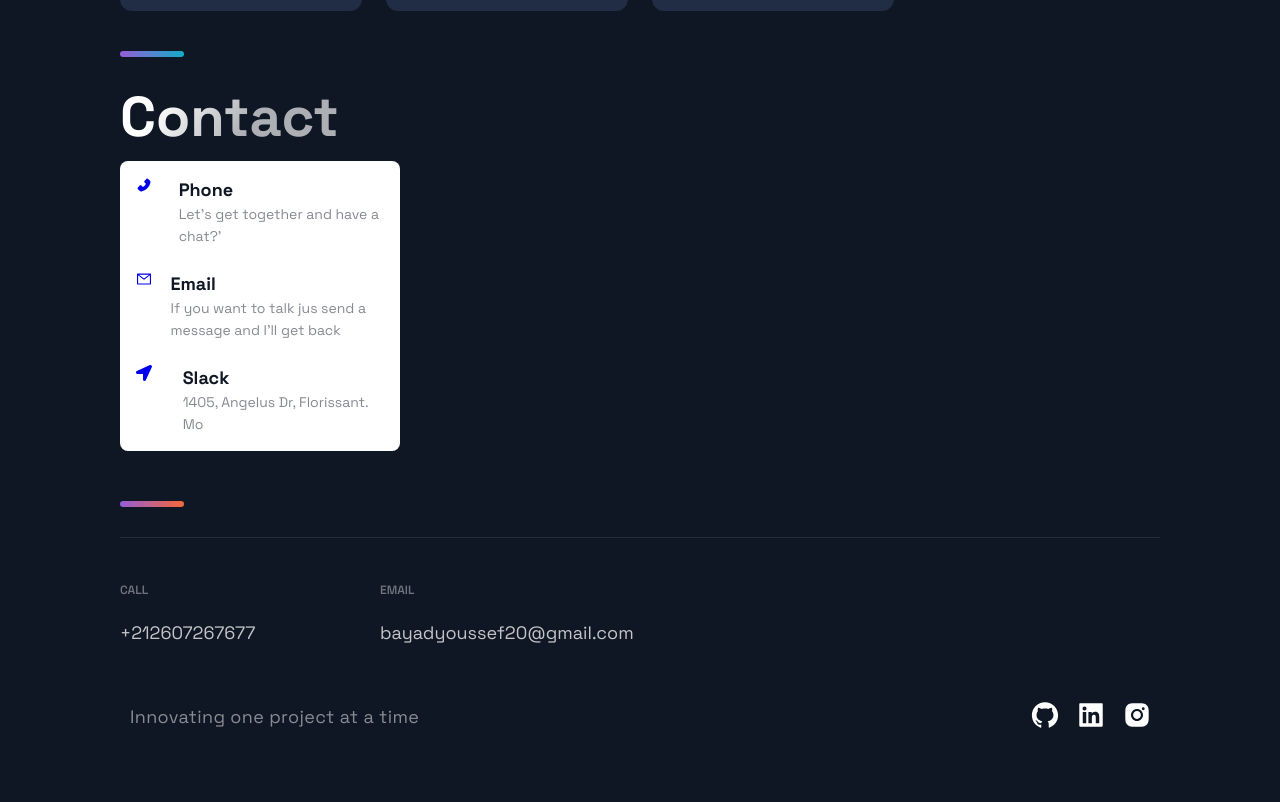
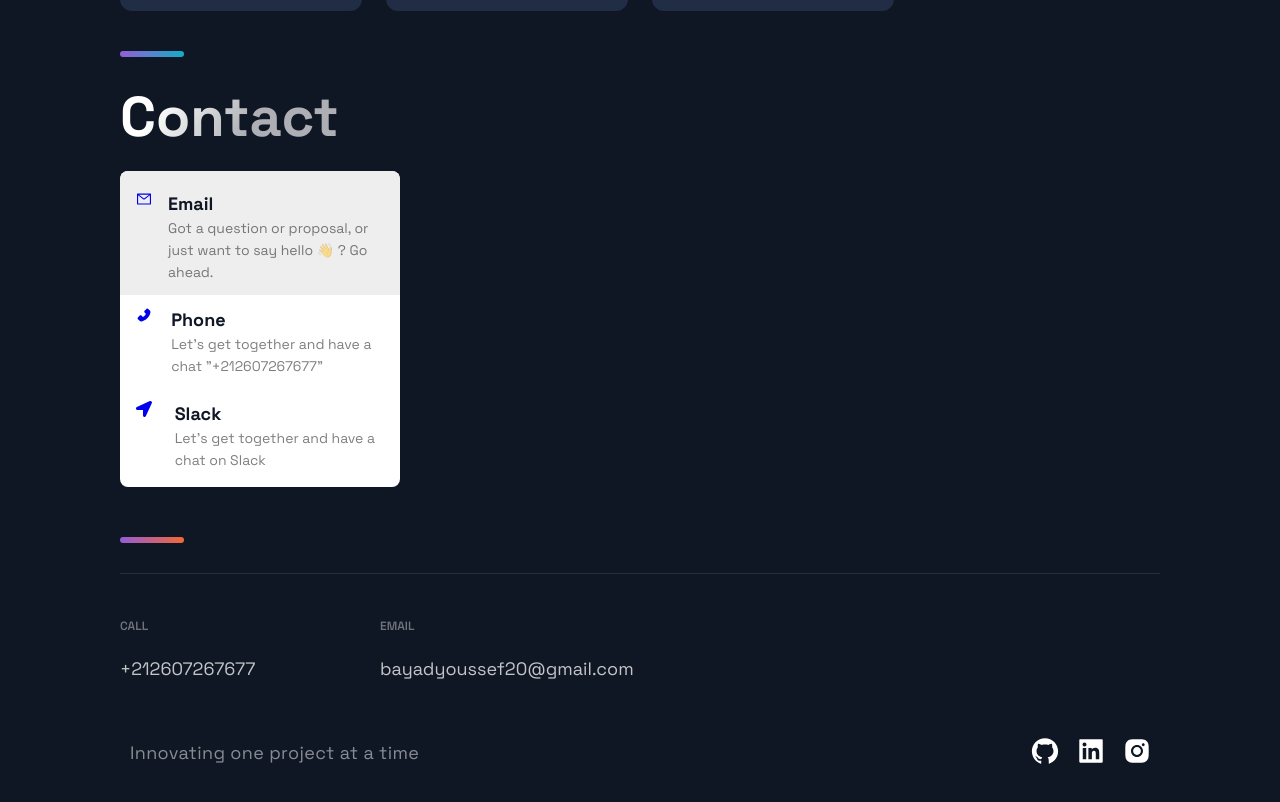
Before and after one commit to YoussefBayad/myportfolio, a Next.js app: page / in a window 1280 px wide. Shown: the part 4144-4946 px from the top of the page. Built offline with nearby package versions, Linux system fonts and the light colour scheme.

Commit message:
contact info and style

```diff
--- a/src/components/NavDropDown/NavDropDown.js
+++ b/src/components/NavDropDown/NavDropDown.js
@@ -7,15 +7,9 @@ export const DropDownContainer = styled.div`
   background-color: #fff;
   border-radius: 8px;
   margin-bottom: 50px;
-  z-index: 100;
-  padding: 4px 0;
+  margin-top: 10px;
+  padding-bottom: 4px;
   cursor: default;
-  overflow: hidden;
-  transition: 0.3s ease;
-  visibility: ${({ active }) => (active ? 'visible' : 'hidden')};
-  opacity: ${({ active }) => (active ? '1' : '0')};
-  transform-origin: top;
-  transform: ${({ active }) => (active ? 'scaleY(1)' : 'scaleY(.3)')};
 
   @media ${(props) => props.theme.breakpoints.md} {
     top: 32px;
@@ -31,11 +25,17 @@ export const DropDownItem = styled.a`
   cursor: pointer;
   transition: 0.3s ease;
   padding: 12px 16px;
+  &:first-child {
+    padding-top: 20px;
+    border-radius: 8px 8px 0 0;
+    background-color: #eee;
+  }
 
   &:hover {
     transform: scale(1.05);
     background-color: #eee;
     box-shadow: 0 3px 6px 3px rgba(0, 0, 0, 0.3);
+    border-radius: 8px;
   }
 
   &:nth-of-type(2n):hover {
@@ -66,7 +66,7 @@ export const DropDownItemTitle = styled.h2`
 `;
 
 export const DropDownItemDesc = styled.p`
-  color: #0f1624;
+  color: black;
   opacity: 0.5;
   font-size: 14px;
   line-height: 22px;
--- a/src/components/NavDropDown/index.js
+++ b/src/components/NavDropDown/index.js
@@ -13,35 +13,38 @@ import {
 
 const NavDropDown = (props) => (
   <DropDownContainer active={props.isOpen}>
-    <DropDownItem href='#' target='_blank' rel='noreferrer'>
+    <DropDownItem href="mailto:bayadyoussef20@gmail.com?subject=🤘 Hi Jo, I'd like to hire you">
+      <DropDownIcon>
+        <AiOutlineMail />
+      </DropDownIcon>
+      <DropDownTextContainer>
+        <DropDownItemTitle>Email</DropDownItemTitle>
+        <DropDownItemDesc>
+          Got a question or proposal, or just want to say hello 👋 ? Go ahead.
+        </DropDownItemDesc>
+      </DropDownTextContainer>
+    </DropDownItem>
+    <DropDownItem href='#' rel='noreferrer'>
       <DropDownIcon>
         <AiFillPhone />
       </DropDownIcon>
       <DropDownTextContainer>
         <DropDownItemTitle>Phone</DropDownItemTitle>
         <DropDownItemDesc>
-          Let's get together and have a chat?'
+          Let's get together and have a chat "+212607267677"
         </DropDownItemDesc>
       </DropDownTextContainer>
     </DropDownItem>
-    <DropDownItem href='#' target='_blank' rel='noreferrer'>
-      <DropDownIcon>
-        <AiOutlineMail />
-      </DropDownIcon>
-      <DropDownTextContainer>
-        <DropDownItemTitle>Email</DropDownItemTitle>
-        <DropDownItemDesc>
-          If you want to talk jus send a message and I'll get back
-        </DropDownItemDesc>
-      </DropDownTextContainer>
-    </DropDownItem>
+
     <DropDownItem href='#' target='_blank' rel='noreferrer'>
       <DropDownIcon>
         <FaLocationArrow />
       </DropDownIcon>
       <DropDownTextContainer>
         <DropDownItemTitle>Slack</DropDownItemTitle>
-        <DropDownItemDesc>1405, Angelus Dr, Florissant. Mo</DropDownItemDesc>
+        <DropDownItemDesc>
+          Let's get together and have a chat on Slack
+        </DropDownItemDesc>
       </DropDownTextContainer>
     </DropDownItem>
   </DropDownContainer>
--- a/src/components/mobileDrawer/index.js
+++ b/src/components/mobileDrawer/index.js
@@ -66,7 +66,7 @@ export default function MobileDrawer() {
                 spy={true}
                 smooth={true}
                 offset={-70}
-                duration={500}
+                duration={100}
                 key={i}>
                 {menuItem.label}
               </Link>
```
